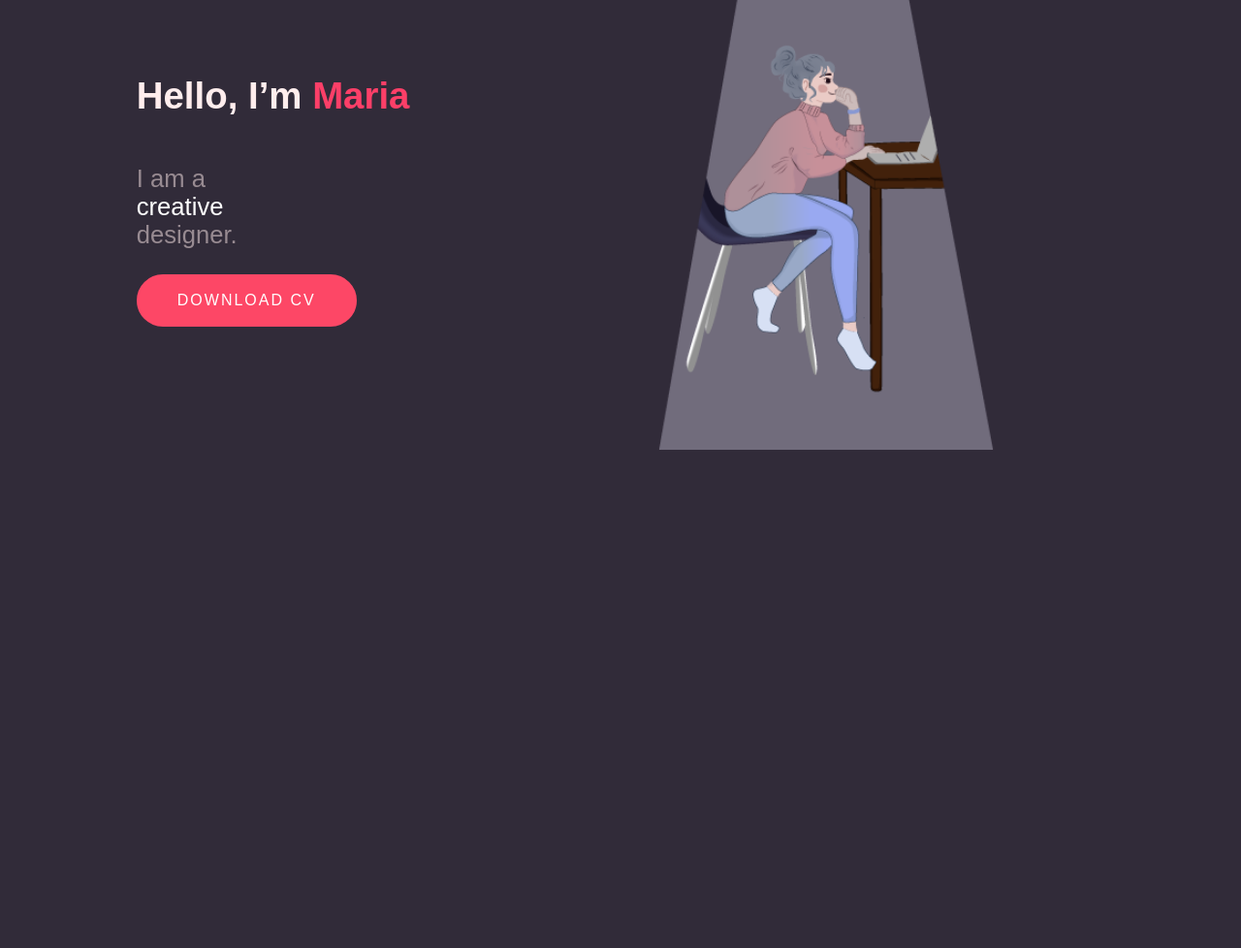
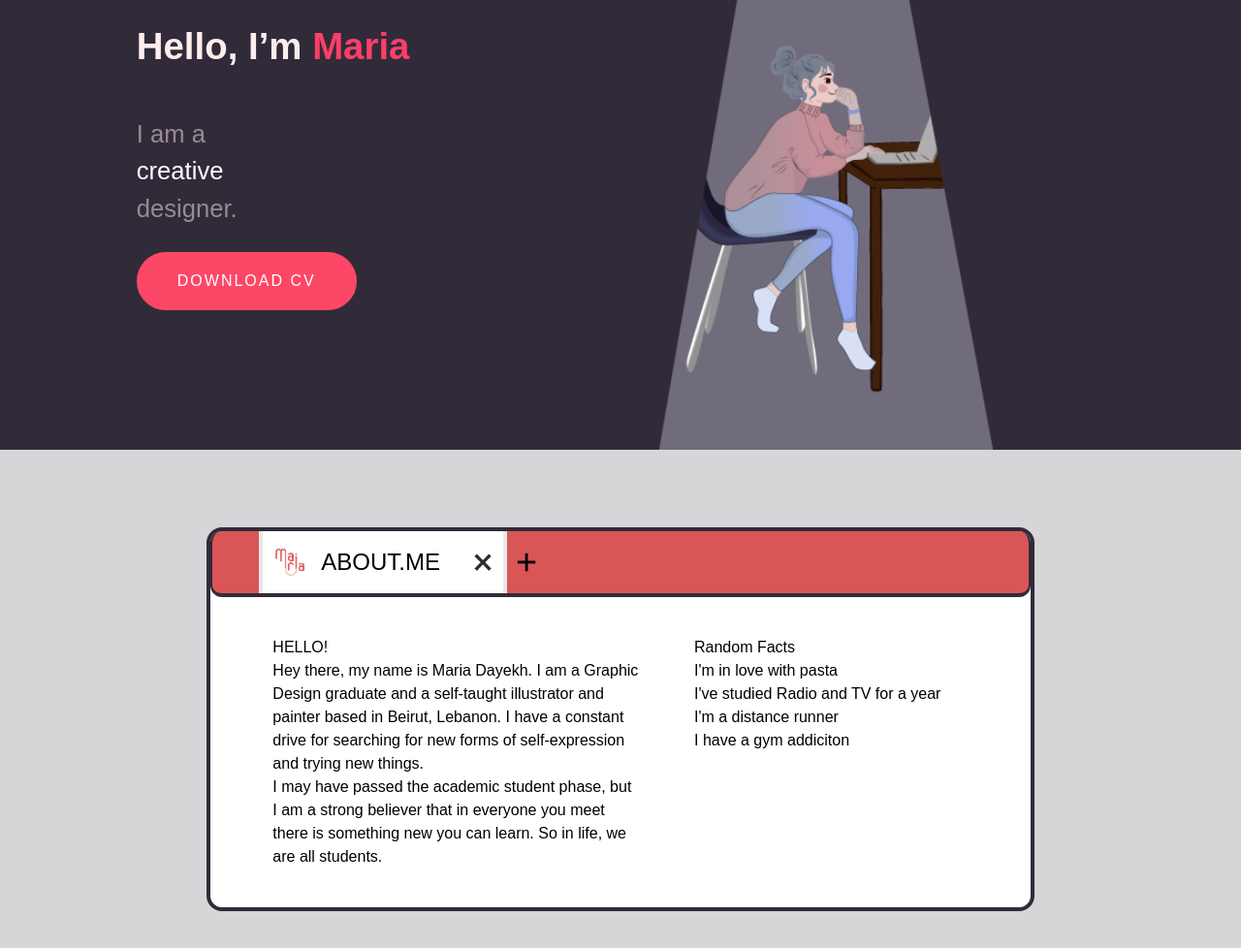
Before and after one commit to MariaDaya/portfolio, a plain HTML site: page index.html in a window 1280 px wide. Shown: the part 186-1164 px from the top of the page at 97% size. Before the commit the page ends 800 px from the top, so only its background shows below. Drawn offline with nearby package versions, Linux system fonts and the light colour scheme.

Commit message:
added about

```diff
--- /dev/null
+++ b/about.css
@@ -0,0 +1,18 @@
+.aboutsection{
+    background-color: #d6d5d7;
+}
+
+.window-title{
+    background-color: #da5656;
+    border-color: #312b39;
+    border-radius: 5px;
+}
+
+.window{
+    border-color: #312b39;
+    border-radius: 5px;
+}
+
+.rotate{
+    transform: rotate(90deg);
+}
--- a/index.html
+++ b/index.html
@@ -5,10 +5,12 @@
 	  content= "width=device-width, initial-scale=1">
      <title>Portfolio</title>
 	 <link rel="stylesheet" href="style.css">
+
+        <link href="https://unpkg.com/tailwindcss@^1.0/dist/tailwind.min.css" rel="stylesheet">
 </head>
 
 <body>
-	<section class="hero">
+	<section class="hero h-96 ">
 
 	 <nav>
 		 <!-- place logo img here -->
@@ -16,7 +18,7 @@
 	   <ul>
 
 		<li class="nav-item"><a  href="index.html">Home</a></li>
-		<li> <a href="about.html">About</a> </li>
+		<li> <a href="index.html#target">About</a> </li>
 		<li> <a  href="#">Services</a> </li>
 		<li> <a  href="portfolio.html">Portfolio</a> </li>
 		<li> <a href="#">Contact</a> </li>
@@ -41,6 +43,44 @@
 
 	</section>
 
+<div id="target" style="background:#d6d5d7;" class="h-screen bg-auto pt-20">
+	<section style=" background-color: #d6d5d7" class="aboutsection h-full bg-auto ">
+		<div class="window w-2/3 border-4 rounded-2xl bg-white mx-auto my-30 ">
+		<!--Top bar-->
+			<div class="window-title rounded-xl  text-2xl pl-12 h-17 border-b-4 border-l-2 border-r-2 flex flex-row pr-0" >
+		<!--White tab-->
+		   <div class="bg-white w-64 h-16 border-teal-900 pr-0	border-r-4 border-l-4  text-center flex items-center">
+				<img src="logo.png" class="w-12 pl-2 place-self-center" >
+			 <h4 class=" pl-3 place-self-center pr-6 font-medium">ABOUT.ME</h4>
+			 <img src="exit.png" class="w-10 mr-0 gap-x-1.5">
+			</div>
+		<!--white tab end-->
+		<img src="plus.png" class=" flex items-center place-self-center pl-2 w-8">
+			</div>
+		<!--Content-->
+		<section class="flex grid grid-cols-2 gap-6 my-10 ml-16">
+			<div>
+				<h3 class="">HELLO!</h3>
+				<P> Hey there, my name is Maria Dayekh. I am a Graphic Design graduate and a self-taught illustrator and painter based in Beirut, Lebanon. I have a constant drive for searching for new forms of self-expression and trying new things.
+					<br>
+					I may have passed the academic student phase, but I am a strong believer that in everyone you meet there is something new you can learn. So in life, we are all students.
+
+				   </P>
+			</div>
+			<div class="pl-8">
+				<h3 class="">Random Facts</h3>
+				<ul>
+					<li>I'm in love with pasta</li>
+					<li>I've studied Radio and TV for a year</li>
+					<li>I'm a distance runner</li>
+					<li>I have a gym addiciton</li>
+				</ul>
+			</div>
+		</section>
+
+		</div></section>
+	</div>
+
 
 </body>
 </html>
--- a/style.css
+++ b/style.css
@@ -1,10 +1,10 @@
 /* CSS Document */
-body {	background:#312B39;}
+body {	}
 .hero{
 	width: 100%;
 
 	min-height: 650px;
-	max-height: 650px;
+
 	text-align: center;
 	position: right;
     box-sizing: border-box;
@@ -49,7 +49,7 @@ nav{
 
 .logo{
 
-
+	display: inline-block;
 	padding-left: 7vw;
 	padding-top: 2vw;
 	margin-top: 10px;
@@ -114,10 +114,9 @@ nav ul li a:hover:after{
     display: inline-block;
     font-weight: 500;
     transition: all .4s ease-in-out;
-    background-size: 152% 100%;
+    background-size:100%;
     background: #fd4766;
     border: 2px solid #fd4766;
-
 }
 
 .btn:hover{
@@ -127,7 +126,7 @@ nav ul li a:hover:after{
 }
 .content{
 	margin-left: 11vw;
-	padding-top: 11vw;
+	padding-top: 7vw;
 }
 
 .content .title{
@@ -140,9 +139,6 @@ nav ul li a:hover:after{
 	background: linear-gradient(120deg, #1c99fe 20.69%, #7644ff 50.19%,#fd4766 79.69%);
 	-webkit-background-clip: text;
     -webkit-text-fill-color: transparent;
-
-
-
 }
 
 .content h1{
@@ -152,7 +148,6 @@ nav ul li a:hover:after{
     line-height: 90px;
     text-transform: inherit;
     width: 70%;
-
 }
 
 .content h1 span{
@@ -177,3 +172,28 @@ nav ul li a:hover:after{
 
 .nav-item:checked
 { color:rgba(255,201,86,1.00);}
+
+.aboutsection{
+    background-color: #d6d5d7;
+
+}
+
+.window-title{
+    background-color: #da5656;
+    border-color: #312b39;
+    border-radius: 5px;
+}
+
+.window{
+    border-color: #312b39;
+    border-radius: 5px;
+}
+
+#target{
+	transition-timing-function: ease-in-out;
+	transition-delay: 5s;
+}
+
+html{
+	scroll-behavior: smooth;
+}
```
Also changed, not shown: about.html (+37 -3 lines), exit.png (added), plus.png (added), 2 other files.
